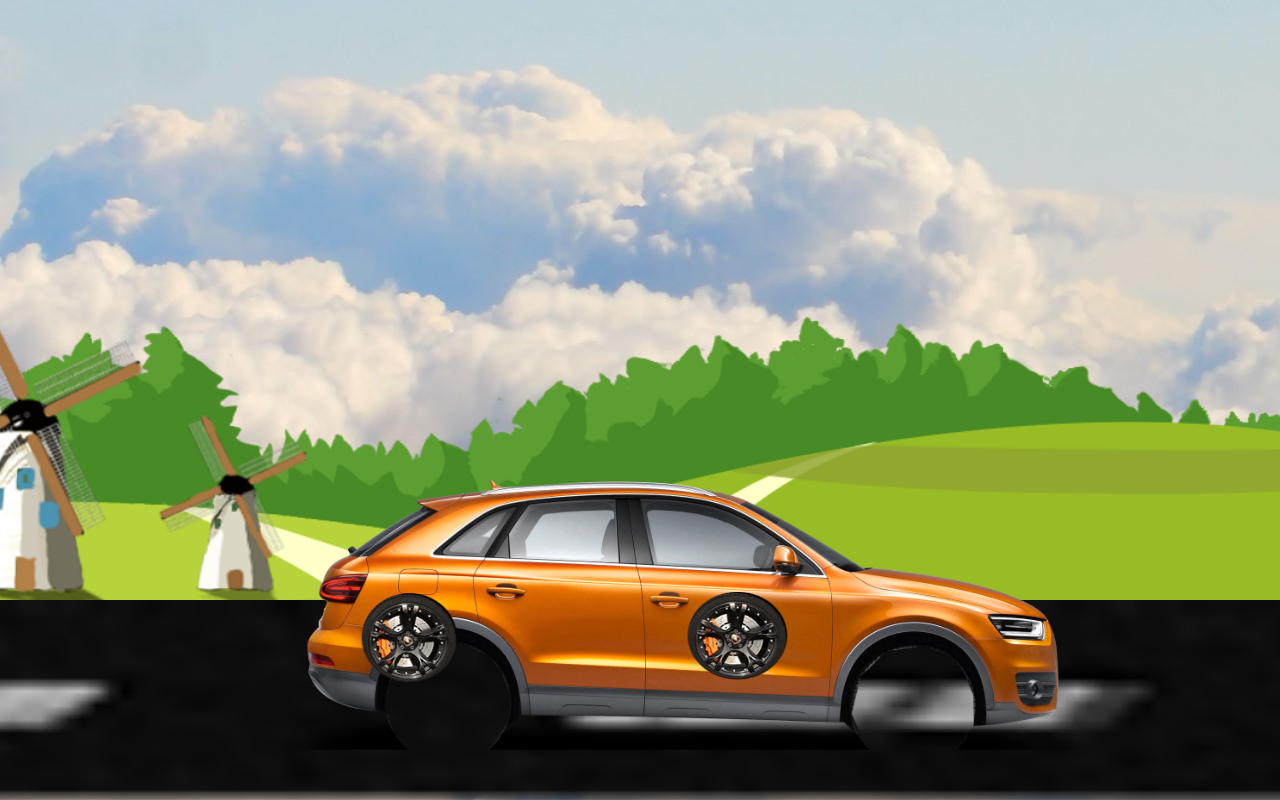
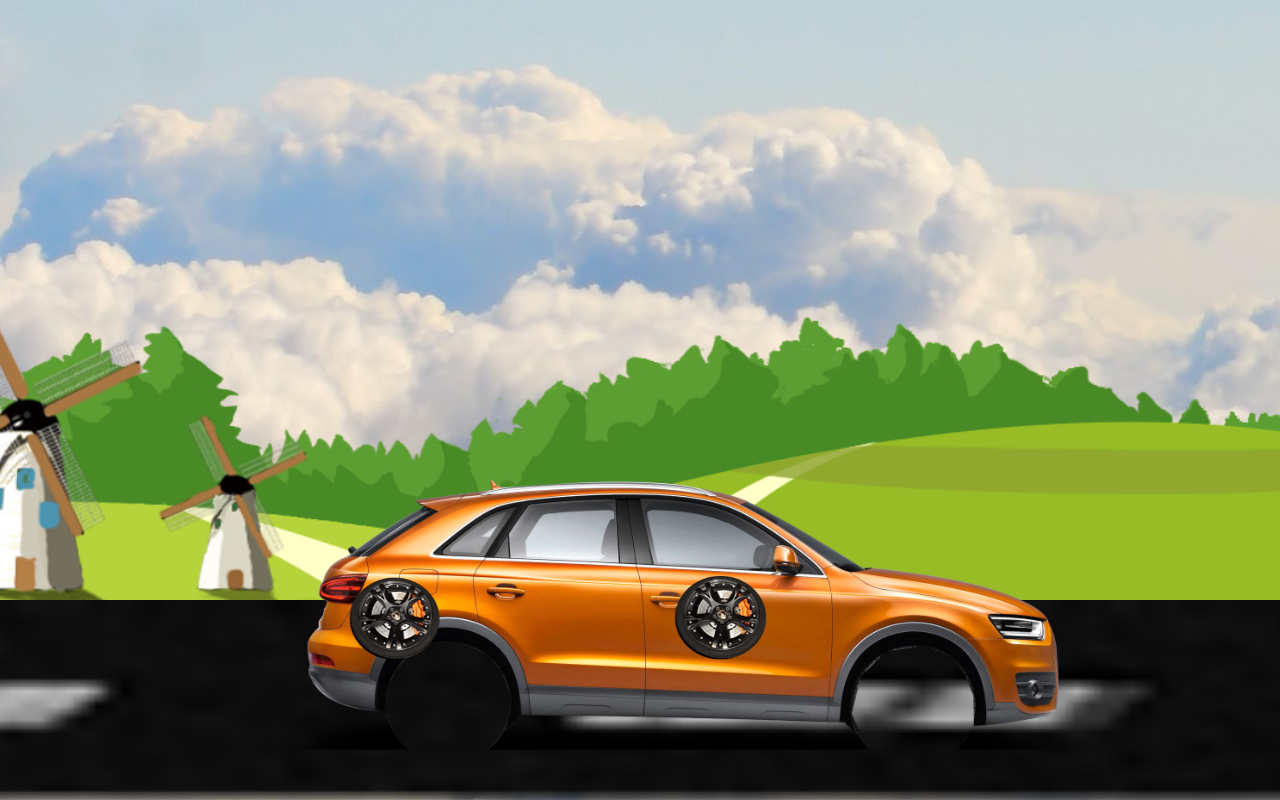
Before and after one commit to ashishpandey17360/MovingCar, a plain HTML site: page index.html in a window 1280 px wide. Shown: the top 800 px of the page. Drawn offline with Linux system fonts and the light colour scheme.

Commit message:
Update style.css

```diff
--- a/style.css
+++ b/style.css
@@ -61,22 +61,22 @@ body{
 }
 
 .wheelf img {
-    height: 128px;
-    width: 136px;
+    height: 118px;
+    width: 128px;
     background-repeat: no-repeat;
     position: relative;
-    top: 144px;
-    left: 55px;
-    animation: wheelRotation linear .5s infinite;
+    top: 130px;
+    left: 45px;
+    animation: wheelRotation linear .4s infinite;
 }
 .wheelb img {
-    height: 126px;
-    width: 142px;
+    height: 120px;
+    width: 130px;
     background-repeat: no-repeat;
     position: relative;
-    top: 11px;
-    left: 380px;
-    animation: wheelRotation linear .5s infinite;
+    top: 6px;
+    left: 370px;
+    animation: wheelRotation linear .4s infinite;
 }
 @keyframes wheelRotation {
     100%{
```
